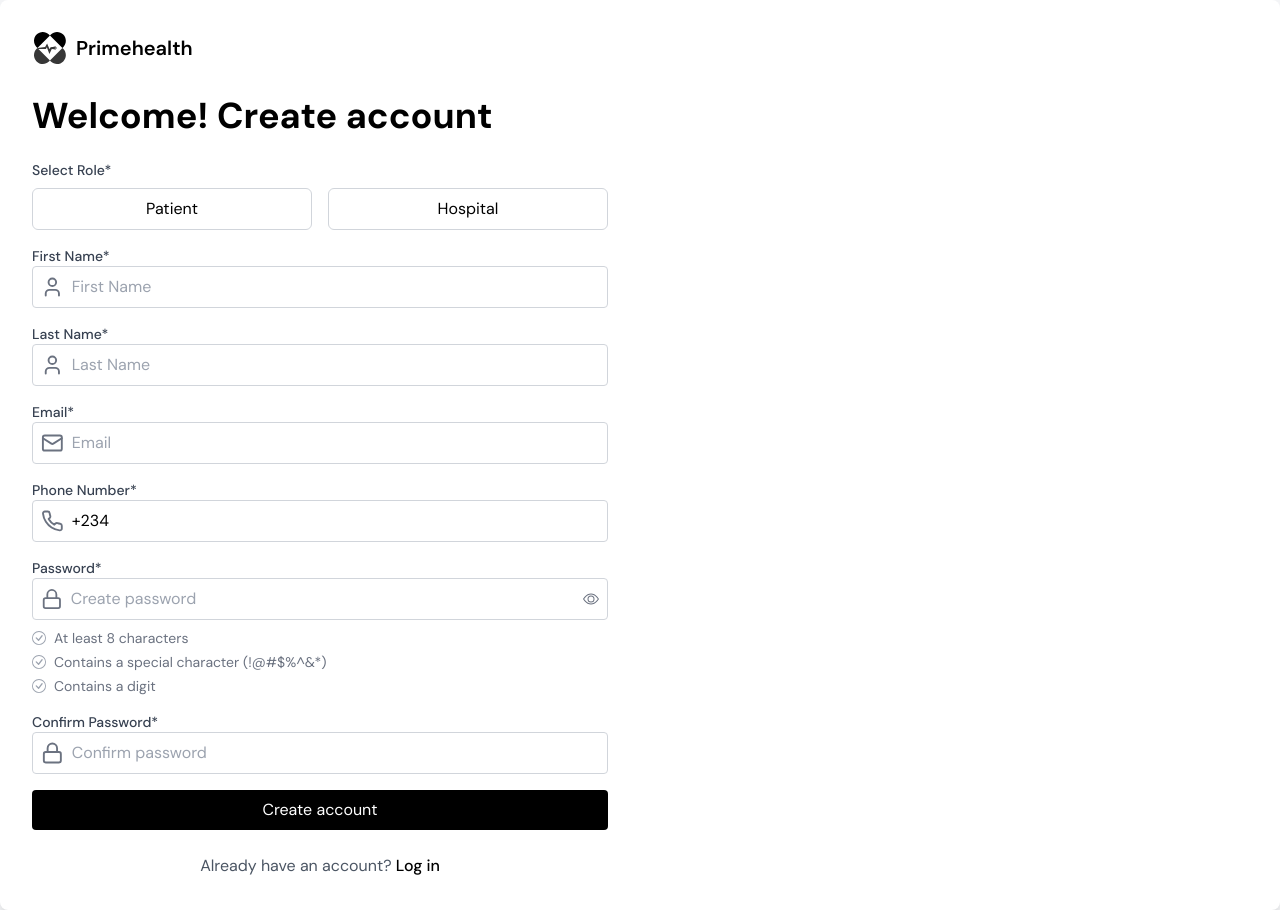
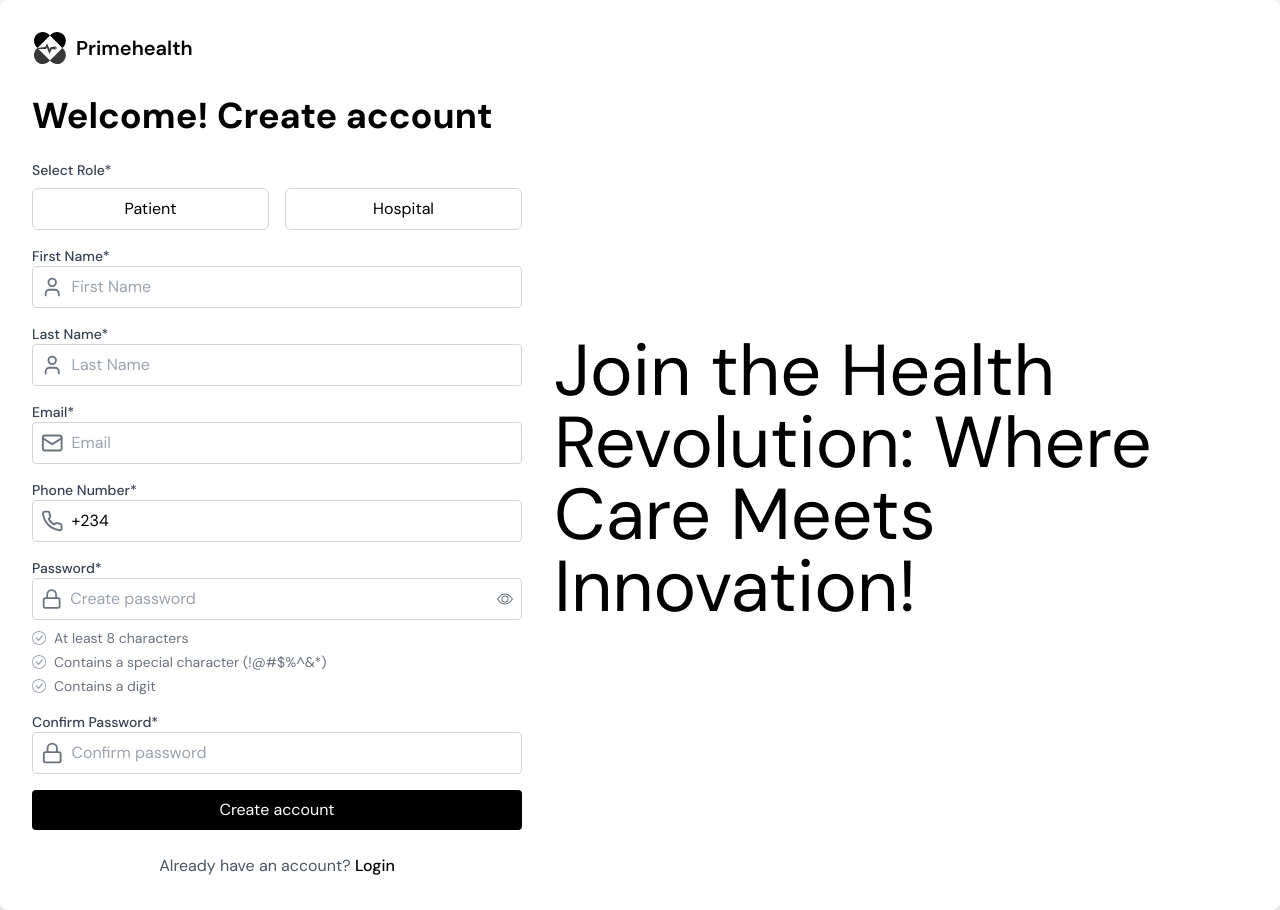
Before and after one commit to Mmesomadavid/prime, a React (Vite) app: page /register in a window 1280 px wide. Built offline with nearby package versions, Linux system fonts and the light colour scheme; no server answers.

Commit message:
made corrections to new confirmation input bug, and added a new right section

```diff
--- a/src/pages/Auth/Signup.tsx
+++ b/src/pages/Auth/Signup.tsx
@@ -8,11 +8,11 @@ export default function SignupForm() {
   const [firstName, setFirstName] = useState("");
   const [lastName, setLastName] = useState("");
   const [email, setEmail] = useState("");
-  const [phoneNumber, setPhoneNumber] = useState("+234"); // Default Nigerian country code
+  const [phoneNumber, setPhoneNumber] = useState("+234");
   const [password, setPassword] = useState("");
-  const [confirmPassword, setConfirmPassword] = useState("");
+  const [confirmPassword, setConfirmPassword] = useState(""); // Use confirm password
   const [showPassword, setShowPassword] = useState(false);
-  const [role, setRole] = useState(""); // New state for role selection
+  const [role, setRole] = useState("");
 
   const handlePasswordVisibility = () => {
     setShowPassword(!showPassword);
@@ -21,7 +21,7 @@ export default function SignupForm() {
   const isAtLeast8Chars = password.length >= 8;
   const hasSpecialChar = /[!@#$%^&*]/.test(password);
   const hasDigit = /[0-9]/.test(password);
-  const isPasswordMatch = password && confirmPassword && password === confirmPassword;
+  const isPasswordMatch = password === confirmPassword; // Check if passwords match
 
   return (
     <div className="flex min-h-screen bg-gray-100">
@@ -36,7 +36,7 @@ export default function SignupForm() {
           </div>
           <h2 className="mb-6 text-4xl font-bold mt-8">Welcome! Create account</h2>
           <form className="space-y-4">
-            {/* Select Role (Patient / Hospital) */}
+            {/* Role Selection */}
             <div className="mb-4">
               <label className="block text-sm font-medium text-gray-700 mb-2">Select Role*</label>
               <div className="flex space-x-4">
@@ -61,7 +61,7 @@ export default function SignupForm() {
               </div>
             </div>
 
-            {/* First Name Field */}
+            {/* First Name */}
             <div>
               <label htmlFor="firstName" className="block text-sm font-medium text-gray-700">First Name*</label>
               <div className="flex items-center border border-gray-300 rounded p-2">
@@ -78,7 +78,7 @@ export default function SignupForm() {
               </div>
             </div>
 
-            {/* Last Name Field */}
+            {/* Last Name */}
             <div>
               <label htmlFor="lastName" className="block text-sm font-medium text-gray-700">Last Name*</label>
               <div className="flex items-center border border-gray-300 rounded p-2">
@@ -95,7 +95,7 @@ export default function SignupForm() {
               </div>
             </div>
 
-            {/* Email Field */}
+            {/* Email */}
             <div>
               <label htmlFor="email" className="block text-sm font-medium text-gray-700">Email*</label>
               <div className="flex items-center border border-gray-300 rounded p-2">
@@ -112,7 +112,7 @@ export default function SignupForm() {
               </div>
             </div>
 
-            {/* Phone Number Field with default Nigerian code */}
+            {/* Phone Number */}
             <div>
               <label htmlFor="phone" className="block text-sm font-medium text-gray-700">Phone Number*</label>
               <div className="flex items-center border border-gray-300 rounded p-2">
@@ -129,7 +129,7 @@ export default function SignupForm() {
               </div>
             </div>
 
-            {/* Password and Confirm Password Fields */}
+            {/* Password */}
             <div className="mb-4">
               <label htmlFor="password" className="block text-sm font-medium text-gray-700">Password*</label>
               <div className="flex items-center border border-gray-300 rounded p-2">
@@ -148,7 +148,7 @@ export default function SignupForm() {
                 </div>
               </div>
 
-              {/* Password Validation Instructions */}
+              {/* Password Validation */}
               <div className="mt-2 space-y-1 text-sm">
                 <div className={`flex items-center ${isAtLeast8Chars ? "text-green-500" : "text-gray-500"}`}>
                   <BsCheckCircle className={`mr-2 ${isAtLeast8Chars ? "text-green-500" : "text-gray-400"}`} />
@@ -165,7 +165,7 @@ export default function SignupForm() {
               </div>
             </div>
 
-            {/* Confirm Password Field */}
+            {/* Confirm Password */}
             <div>
               <label htmlFor="confirmPassword" className="block text-sm font-medium text-gray-700">Confirm Password*</label>
               <div className="flex items-center border border-gray-300 rounded p-2">
@@ -180,8 +180,9 @@ export default function SignupForm() {
                   className="w-full focus:outline-none"
                 />
               </div>
+              {/* Password Match Message */}
               {!isPasswordMatch && confirmPassword && (
-                <p className="text-red-500 text-sm">Passwords do not match.</p>
+                <p className="text-red-500 text-sm mt-1">Passwords do not match</p>
               )}
             </div>
 
@@ -189,19 +190,12 @@ export default function SignupForm() {
           </form>
           <p className="mt-6 text-center text-md text-gray-600">
             Already have an account?{" "}
-            <Link to="/login" className="font-medium text-black hover:underline">Log in</Link>
+            <Link to="/login" className="font-medium text-black hover:underline">Login</Link>
           </p>
         </div>
-
-        {/* Right side - Blue background with text and comment card */}
-        <div className="hidden md:block relative w-1/2 h-full bg-blue-500">
-          <h1 className="absolute top-1/4 left-1/2 transform -translate-x-1/2 -translate-y-1/2 text-white text-4xl font-bold text-center">Join the Prime Health Community!</h1>
-          <div className="absolute bottom-10 left-1/2 transform -translate-x-1/2 bg-white p-6 rounded-lg shadow-lg">
-            <h2 className="text-lg font-semibold">Your Health Matters</h2>
-            <p className="text-sm text-gray-600">
-              Sign up now and take the first step towards better health. Connect with professionals and get personalized care!
-            </p>
-          </div>
+        {/* Right section */}
+        <div className="hidden w-2/3 rounded-l-2xl bg--transparent lg:flex flex-col items-center justify-center pt-12">
+          <h1 className="text-start justify-center font-semi-bold text-7xl">Join the Health Revolution: Where Care Meets Innovation!</h1>
         </div>
       </div>
     </div>
```
